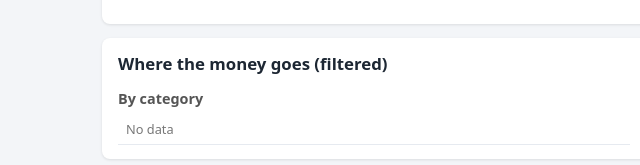
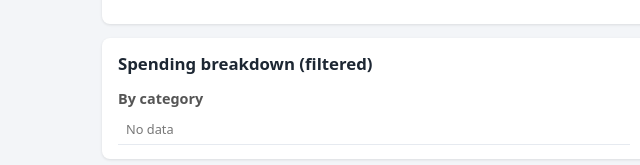
Before and after one commit to jeffreyang79/expense-tracker, a plain HTML site: page index.html in a window 1280 px wide. Shown: the part 635-800 px from the top of the page, 0-640 px from the left. Drawn offline with Linux system fonts and the light colour scheme.

Commit message:
Rename analysis section to Spending breakdown (filtered)
Co-Authored-By: Claude Sonnet 5.5 <noreply@anthropic.com>

```diff
--- a/index.html
+++ b/index.html
@@ -111,7 +111,7 @@
 
   <!-- Analysis -->
   <section class="card">
-    <h2>Where the money goes (filtered)</h2>
+    <h2>Spending breakdown (filtered)</h2>
     <div class="two">
       <div>
         <h3>By category</h3>
```
